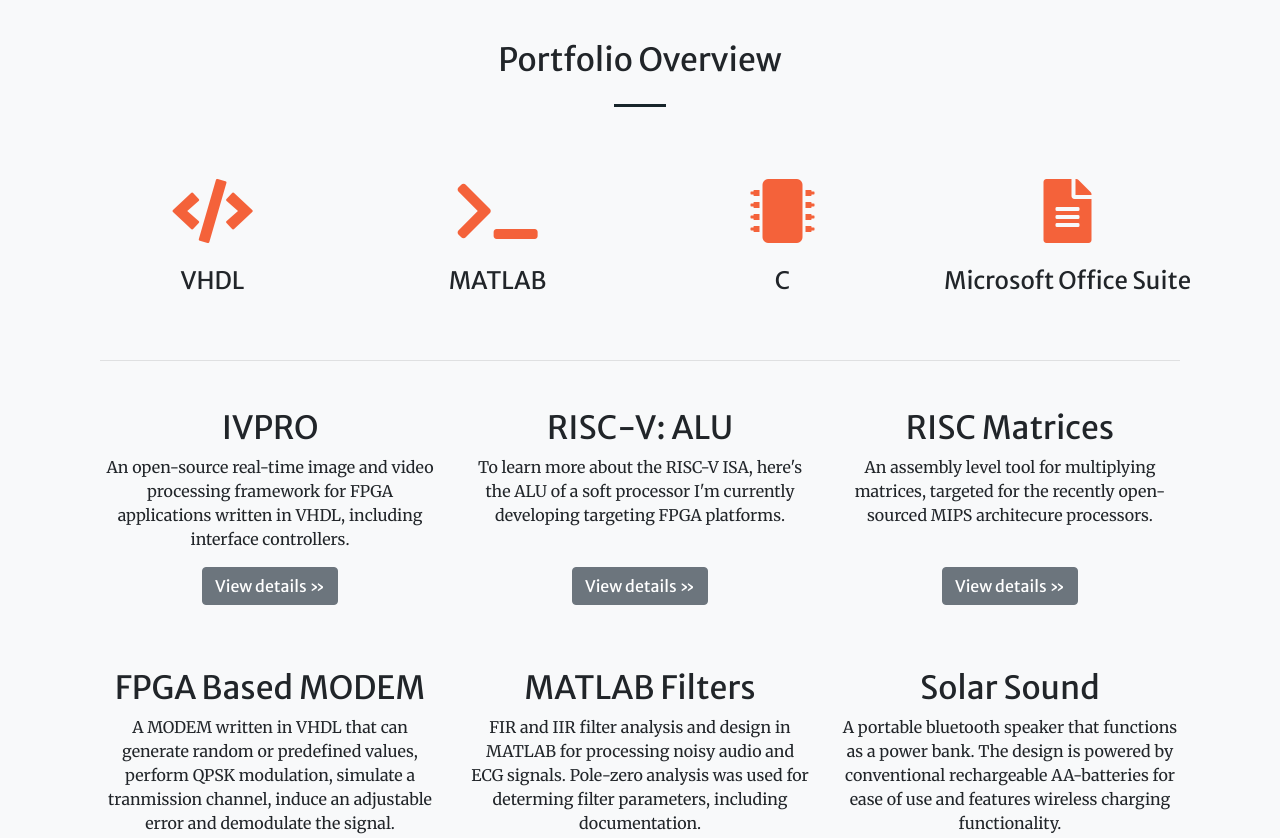
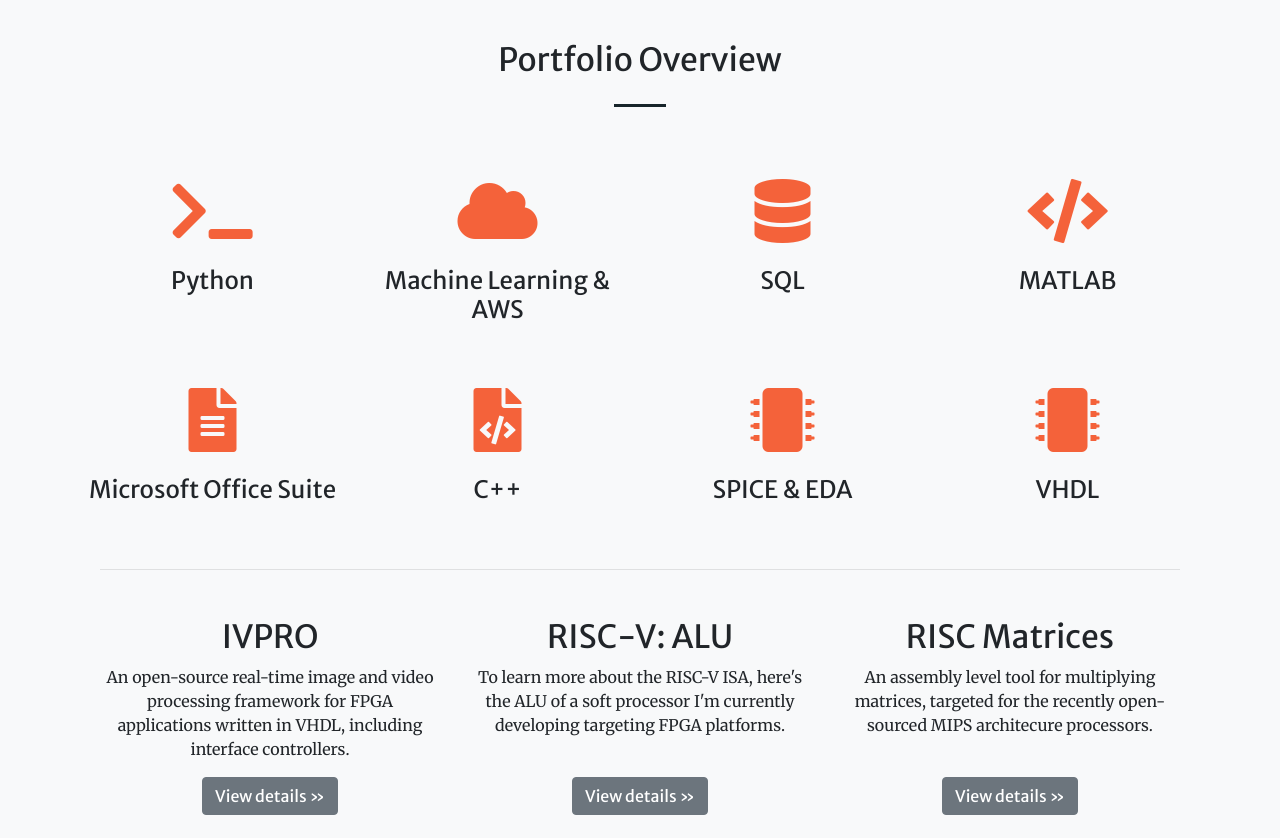
Before and after one commit to FinOrr/finorr.github.io, a website with bundled scripts: page index.html in a window 1280 px wide. Shown: the part 1400-2238 px from the top of the page. Built offline with nearby package versions, Linux system fonts and the light colour scheme.

Commit message:
Update index.html

```diff
--- a/index.html
+++ b/index.html
@@ -15,7 +15,8 @@
 
     <!-- Google Fonts -->
     <link href="https://fonts.googleapis.com/css?family=Merriweather+Sans:400,700" rel="stylesheet">
-  <link href='https://fonts.googleapis.com/css?family=Merriweather:400,300,300italic,400italic,700,700italic' rel='stylesheet' type='text/css'>
+    <link href='https://fonts.googleapis.com/css?family=Merriweather:400,300,300italic,400italic,700,700italic'
+        rel='stylesheet' type='text/css'>
     <link href="https://maxcdn.bootstrapcdn.com/font-awesome/4.7.0/css/font-awesome.min.css" rel="stylesheet">
 
 
@@ -33,7 +34,9 @@
     <nav class="navbar navbar-expand-lg navbar-light fixed-top py-3" id="mainNav">
         <div class="container">
             <a class="navbar-brand js-scroll-trigger" href="#page-top"></a>
-      <button class="navbar-toggler navbar-toggler-right" type="button" data-toggle="collapse" data-target="#navbarResponsive" aria-controls="navbarResponsive" aria-expanded="false" aria-label="Toggle navigation">
+            <button class="navbar-toggler navbar-toggler-right" type="button" data-toggle="collapse"
+                data-target="#navbarResponsive" aria-controls="navbarResponsive" aria-expanded="false"
+                aria-label="Toggle navigation">
                 <span class="navbar-toggler-icon"></span>
             </button>
             <div class="collapse navbar-collapse" id="navbarResponsive">
@@ -75,8 +78,11 @@
                 <div class="col-lg-8 text-center">
                     <h2 class="text-white mt-0">At a Glance</h2>
                     <hr class="divider light my-4">
-          <p class="text-white-50 mb-4">An RF communications engineer with a passion for FPGA design, signal processing and data analysis. Previously I specialised in autonomous marine communication systems, GNSS systems and digital interfaces.</p>
-          <p class="text-white-50 mb-4">These days I'm working as a communications engineer, responsible for RF communications design, development, system integration and test & acceptance activities.</p>
+                    <p class="text-white-50 mb-4">An RF communications engineer with a passion for FPGA design, signal
+                        processing and data analysis. Previously I specialised in autonomous marine communication
+                        systems, GNSS systems and digital interfaces.</p>
+                    <p class="text-white-50 mb-4">These days I'm working as a communications engineer, responsible for
+                        RF communications design, development, system integration and test & acceptance activities.</p>
 
                     <!-- <a class="btn btn-light btn-xl" href="" target="_blank">View resume</a> -->
                 </div>
@@ -91,25 +97,34 @@
             <div class="row">
                 <div class="col-lg-3 col-md-6 text-center">
                     <div class="mt-5">
-            <i class="fas fa-4x fa-code text-primary mb-4"></i>
-            <h3 class="h4 mb-2">VHDL</h3>
+                        <i class="fas fa-4x fa-terminal text-primary mb-4"></i>
+                        <h3 class="h4 mb-2">Python</h3>
                         <p class="text-muted mb-3"></p>
                     </div>
                 </div>
                 <div class="col-lg-3 col-md-6 text-center">
                     <div class="mt-5">
-            <i class="fas fa-4x fa-terminal text-primary mb-4"></i>
-            <h3 class="h4 mb-2">MATLAB</h3>
+                        <i class="fas fa-4x fa-cloud text-primary mb-4"></i>
+                        <h3 class="h4 mb-2">Machine Learning & AWS</h3>
                         <p class="text-muted mb-3"></p>
                     </div>
                 </div>
                 <div class="col-lg-3 col-md-6 text-center">
                     <div class="mt-5">
-            <i class="fas fa-4x fa-microchip text-primary mb-4"></i>
-            <h3 class="h4 mb-2">C</h3>
+                        <i class="fas fa-4x fa-database text-primary mb-4"></i>
+                        <h3 class="h4 mb-2">SQL</h3>
                         <p class="text-muted mb-3"></p>
                     </div>
                 </div>
+                <div class="col-lg-3 col-md-6 text-center">
+                    <div class="mt-5">
+                        <i class="fas fa-4x fa-code text-primary mb-4"></i>
+                        <h3 class="h4 mb-2">MATLAB</h3>
+                        <p class="text-muted mb-3"></p>
+                    </div>
+                </div>
+            </div>
+            <div class="row">
                 <div class="col-lg-3 col-md-6 text-center">
                     <div class="mt-5">
                         <i class="fas fa-4x fa-file-alt text-primary mb-4"></i>
@@ -117,59 +132,97 @@
                         <p class="text-muted mb-3"></p>
                     </div>
                 </div>
+                <div class="col-lg-3 col-md-6 text-center">
+                    <div class="mt-5">
+                        <i class="fas fa-4x fa-file-code-o text-primary mb-4"></i>
+                        <h3 class="h4 mb-2">C++</h3>
+                        <p class="text-muted mb-3"></p>
                     </div>
+                </div>
+                <div class="col-lg-3 col-md-6 text-center">
+                    <div class="mt-5">
+                        <i class="fas fa-4x fa-microchip text-primary mb-4"></i>
+                        <h3 class="h4 mb-2">SPICE & EDA</h3>
+                        <p class="text-muted mb-3"></p>
+                    </div>
+                </div>
+                <div class="col-lg-3 col-md-6 text-center">
+                    <div class="mt-5">
+                        <i class="fas fa-4x fa-microchip text-primary mb-4"></i>
+                        <h3 class="h4 mb-2">VHDL</h3>
+                        <p class="text-muted mb-3"></p>
+                    </div>
+                </div>
+            </div>
+
             <div class="container">
                 <hr class="mb-5 mt-5">
                 <div class="row justify-content-center">
                     <div class="col-md-4 text-center">
                         <h2>IVPRO</h2>
-        <p>An open-source real-time image and video processing framework for FPGA applications written in VHDL, including interface controllers.</p>
+                        <p>An open-source real-time image and video processing framework for FPGA applications written
+                            in VHDL, including interface controllers.</p>
                     </div>
                     <div class="col-md-4 text-center">
                         <h2>RISC-V: ALU</h2>
-        <p>To learn more about the RISC-V ISA, here's the ALU of a soft processor I'm currently developing targeting FPGA platforms.</p>
+                        <p>To learn more about the RISC-V ISA, here's the ALU of a soft processor I'm currently
+                            developing targeting FPGA platforms.</p>
                     </div>
                     <div class="col-md-4 text-center">
                         <h2>RISC Matrices</h2>
-        <p>An assembly level tool for multiplying matrices, targeted for the recently open-sourced MIPS architecure processors.</p>
+                        <p>An assembly level tool for multiplying matrices, targeted for the recently open-sourced MIPS
+                            architecure processors.</p>
                     </div>
                 </div>
                 <div class="row justify-content-center">
                     <div class="col-md-4 text-center">
-        <p><a class="btn btn-secondary" href="https://github.com/FinOrr/IVPRO" target="_blank" role="button">View details &raquo;</a></p>
+                        <p><a class="btn btn-secondary" href="https://github.com/FinOrr/IVPRO" target="_blank"
+                                role="button">View details &raquo;</a></p>
                     </div>
                     <div class="col-md-4 text-center">
-        <p><a class="btn btn-secondary" href="https://github.com/FinOrr/VHDL/tree/main/ALU" target="_blank" role="button">View details &raquo;</a></p>
+                        <p><a class="btn btn-secondary" href="https://github.com/FinOrr/VHDL/tree/main/ALU"
+                                target="_blank" role="button">View details &raquo;</a></p>
                     </div>
                     <div class="col-md-4 text-center">
-        <p><a class="btn btn-secondary" href="https://github.com/FinOrr/MIPS/tree/master/Matrices%20Multiplication" target="_blank" role="button">View details &raquo;</a></p>
+                        <p><a class="btn btn-secondary"
+                                href="https://github.com/FinOrr/MIPS/tree/master/Matrices%20Multiplication"
+                                target="_blank" role="button">View details &raquo;</a></p>
                     </div>
                 </div>
                 </br></br>
                 <div class="row justify-content-center">
                     <div class="col-md-4 text-center">
                         <h2>FPGA Based MODEM</h2>
-        <p>A MODEM written in VHDL that can generate random or predefined values, perform QPSK modulation, simulate a tranmission channel, induce an adjustable error and demodulate the signal.</p>
+                        <p>A MODEM written in VHDL that can generate random or predefined values, perform QPSK
+                            modulation, simulate a tranmission channel, induce an adjustable error and demodulate the
+                            signal.</p>
                     </div>
                     <div class="col-md-4 text-center">
                         <h2>MATLAB Filters</h2>
-        <p>FIR and IIR filter analysis and design in MATLAB for processing noisy audio and ECG signals. Pole-zero analysis was used for determing filter parameters, including documentation.</p>
+                        <p>FIR and IIR filter analysis and design in MATLAB for processing noisy audio and ECG signals.
+                            Pole-zero analysis was used for determing filter parameters, including documentation.</p>
                     </div>
                     <div class="col-md-4 text-center">
                         <h2>Solar Sound</h2>
-        <p>A portable bluetooth speaker that functions as a power bank. The design is powered by conventional rechargeable AA-batteries for ease of use and features wireless charging functionality.</p>
+                        <p>A portable bluetooth speaker that functions as a power bank. The design is powered by
+                            conventional rechargeable AA-batteries for ease of use and features wireless charging
+                            functionality.</p>
                     </div>
                 </div>
 
                 <div class="row justify-content-center">
                     <div class="col-md-4 text-center">
-        <p><a class="btn btn-secondary" href="https://github.com/FinOrr/VHDL/tree/main/Modem-Simulator" target="_blank" role="button">View details &raquo;</a></p>
+                        <p><a class="btn btn-secondary" href="https://github.com/FinOrr/VHDL/tree/main/Modem-Simulator"
+                                target="_blank" role="button">View details &raquo;</a></p>
                     </div>
                     <div class="col-md-4 text-center">
-        <p><a class="btn btn-secondary" href="https://github.com/FinOrr/MATLAB/tree/master/Filter_Design" target="_blank" role="button">View details &raquo;</a></p>
+                        <p><a class="btn btn-secondary"
+                                href="https://github.com/FinOrr/MATLAB/tree/master/Filter_Design" target="_blank"
+                                role="button">View details &raquo;</a></p>
                     </div>
                     <div class="col-md-4 text-center">
-        <p><a class="btn btn-secondary" href="https://github.com/FinOrr/Solar-Sound" target="_blank" role="button">View details &raquo;</a></p>
+                        <p><a class="btn btn-secondary" href="https://github.com/FinOrr/Solar-Sound" target="_blank"
+                                role="button">View details &raquo;</a></p>
                     </div>
                 </div>
             </div>
@@ -182,16 +235,11 @@
                 <div class="col-lg-8 text-center">
                     <h2 class="mt-0">Get In Touch</h2>
                     <hr class="divider my-4">
-          <p class="text-muted mb-5">If you fancy working together, then contact me and I will get back to you as soon as possible.</p>
+                    <p class="text-muted mb-5">If you fancy working together, then contact me and I will get back to you
+                        as soon as possible.</p>
                 </div>
             </div>
             <div class="row">
-
-        <div class="col-lg-4 ml-auto text-center mb-5 mb-lg-0">
-          <a class="d-block" href="https://www.linkedin.com/in/fin-orr-81a363162/">
-            <i class="fab fa-linkedin fa-3x mb-3 text-muted"></i>
-          </a>
-        </div>
                 <div class="col-lg-4 mr-auto text-center">
                     <a class="d-block" href="mailto:finorr3@gmail.com">
                         <i class="fas fa-envelope fa-3x mb-3 text-muted"></i>
@@ -208,7 +256,7 @@
     <!-- Footer -->
     <footer class="bg-alt2 py-5">
         <div class="container">
-      <div class="small text-center text-muted">Copyright &copy; 2021 - Start Bootstrap</div>
+            <div class="small text-center text-muted">Copyright &copy; 2022 - Start Bootstrap</div>
         </div>
     </footer>
 
@@ -224,4 +272,5 @@
     <script src="js/creative.min.js"></script>
 
 </body>
+
 </html>
```
Lines whose indentation alone changed are shown as unchanged.
